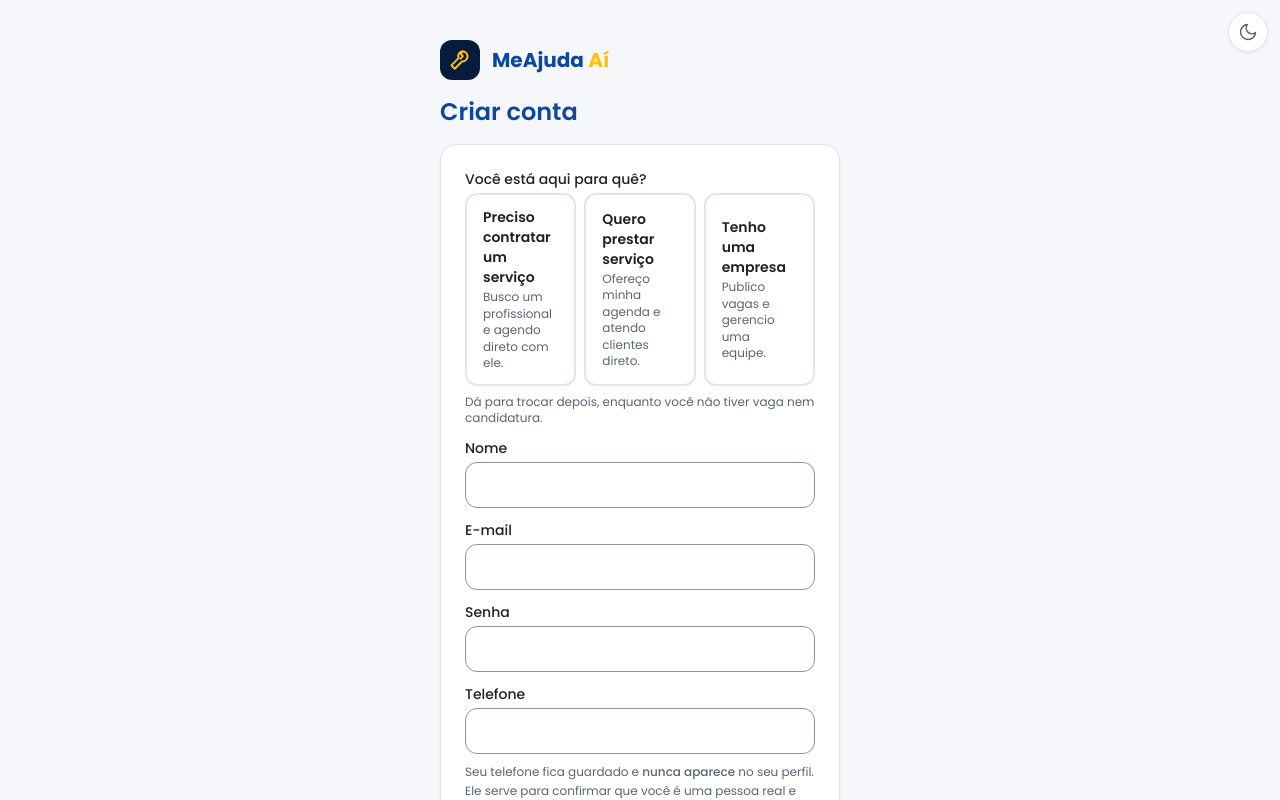
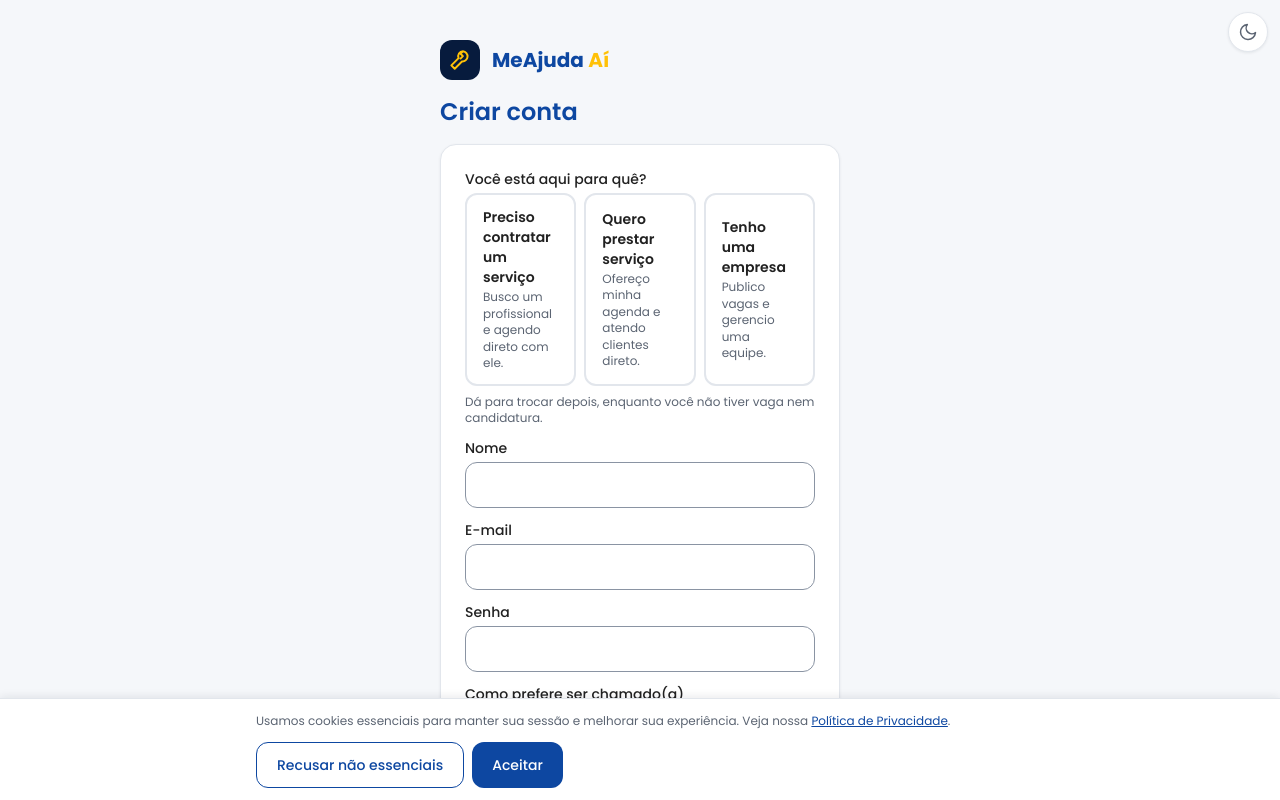
Before and after one commit to DRoqueProgrammer/meajudaai, a Next.js app: page /cadastro in a window 1280 px wide. Shown: the top 800 px of the page. Built offline with nearby package versions, Linux system fonts and the light colour scheme.

Commit message:
feat: genero no cadastro com saudacao personalizada, banner de consentimento de cookies
Co-Authored-By: Claude Sonnet 5 <noreply@anthropic.com>

```diff
--- a/app/(app)/inicio/page.tsx
+++ b/app/(app)/inicio/page.tsx
@@ -4,6 +4,7 @@ import { getAllowedModules } from "@/lib/auth/modules";
 import { createServerClient } from "@/lib/supabase/server";
 import { VagaCard } from "@/components/vaga-card";
 import { PANEL_MODULES } from "@/lib/modules";
+import { boasVindas } from "@/lib/saudacao";
 
 function saudacao(): string {
   const h = new Date().getHours();
@@ -78,7 +79,7 @@ export default async function InicioPage() {
   const sb = await createServerClient();
   const { data: perfil } = await sb
     .from("profiles")
-    .select("nome, cidade")
+    .select("nome, cidade, genero")
     .eq("user_id", user!.id)
     .maybeSingle();
   const primeiroNome = (perfil?.nome ?? "").split(" ")[0] || "por aí";
@@ -136,7 +137,7 @@ export default async function InicioPage() {
       <div>
         <p className="text-xs font-semibold uppercase tracking-wide text-muted">{painel}</p>
         <h1 className="mt-1 text-2xl font-bold tracking-tight">
-          Olá, {primeiroNome}! {saudacao()}.
+          {boasVindas(perfil?.genero ?? null, primeiroNome)} {saudacao()}.
         </h1>
         <p className="mt-1 text-sm text-muted">O que você precisa hoje?</p>
       </div>
--- a/app/(auth)/cadastro/form.tsx
+++ b/app/(auth)/cadastro/form.tsx
@@ -124,6 +124,19 @@ export function CadastroForm({
           <input id="senha" name="senha" autoComplete="new-password" className="input" type="password" required />
         </div>
         <div>
+          <label className="label" htmlFor="genero">
+            Como prefere ser chamado(a)
+          </label>
+          <select id="genero" name="genero" className="input" defaultValue={v.genero ?? ""} required>
+            <option value="" disabled>
+              — selecione —
+            </option>
+            <option value="masculino">Bem-vindo</option>
+            <option value="feminino">Bem-vinda</option>
+            <option value="prefiro_nao_responder">Bem-vinde (prefiro não informar gênero)</option>
+          </select>
+        </div>
+        <div>
           <label className="label" htmlFor="telefone">
             Telefone
           </label>
--- a/app/layout.tsx
+++ b/app/layout.tsx
@@ -1,5 +1,6 @@
 import type { Metadata, Viewport } from "next";
 import "./globals.css";
+import { CookieConsent } from "@/components/cookie-consent";
 
 export const metadata: Metadata = {
   title: "MeAjuda Aí",
@@ -39,7 +40,10 @@ export default function RootLayout({ children }: { children: React.ReactNode })
           rel="stylesheet"
         />
       </head>
-      <body className="font-sans antialiased">{children}</body>
+      <body className="font-sans antialiased">
+        {children}
+        <CookieConsent />
+      </body>
     </html>
   );
 }
--- /dev/null
+++ b/components/cookie-consent.tsx
@@ -0,0 +1,52 @@
+"use client";
+
+import { useEffect, useState } from "react";
+import Link from "next/link";
+
+const CHAVE = "maa-cookies-aceitos";
+
+/** Banner de consentimento de cookies (ROADMAP.md §13) — aparece até o visitante decidir; guarda a escolha em localStorage. */
+export function CookieConsent() {
+  const [visivel, setVisivel] = useState(false);
+
+  useEffect(() => {
+    try {
+      if (!localStorage.getItem(CHAVE)) setVisivel(true);
+    } catch {
+      // Sem localStorage (modo privado, etc.) — não bloqueia o uso, só não mostra o banner.
+    }
+  }, []);
+
+  function decidir(valor: "aceito" | "recusado") {
+    try {
+      localStorage.setItem(CHAVE, valor);
+    } catch {
+      // segue sem salvar
+    }
+    setVisivel(false);
+  }
+
+  if (!visivel) return null;
+
+  return (
+    <div className="fixed inset-x-0 bottom-0 z-50 border-t border-line bg-card px-4 py-3 shadow-[0_-2px_8px_rgba(15,23,42,0.08)]">
+      <div className="mx-auto flex max-w-3xl flex-wrap items-center justify-between gap-3">
+        <p className="text-xs leading-relaxed text-muted">
+          Usamos cookies essenciais para manter sua sessão e melhorar sua experiência. Veja nossa{" "}
+          <Link href="/privacidade" className="text-brand underline">
+            Política de Privacidade
+          </Link>
+          .
+        </p>
+        <div className="flex gap-2">
+          <button type="button" onClick={() => decidir("recusado")} className="btn-ghost px-3 py-1.5 text-xs">
+            Recusar não essenciais
+          </button>
+          <button type="button" onClick={() => decidir("aceito")} className="btn-brand px-3 py-1.5 text-xs">
+            Aceitar
+          </button>
+        </div>
+      </div>
+    </div>
+  );
+}
--- a/lib/actions/auth.ts
+++ b/lib/actions/auth.ts
@@ -55,6 +55,7 @@ export async function cadastrarAction(_estado: EstadoForm, fd: FormData): Promis
     cidade,
     estado,
     tipo_base: tipoBaseAlvo,
+    genero: campo(fd, "genero"),
   });
   if (!parsed.success) {
     const issue = parsed.error.issues[0];
@@ -97,6 +98,7 @@ export async function cadastrarAction(_estado: EstadoForm, fd: FormData): Promis
     cidade: d.cidade,
     estado: d.estado,
     tipo_base: d.tipo_base,
+    genero: d.genero,
   });
   const { error: piiErr } = await admin
     .from("profiles_pii")
--- /dev/null
+++ b/lib/saudacao.ts
@@ -0,0 +1,5 @@
+/** Saudação de boas-vindas respeitando o gênero cadastrado (ROADMAP.md §12). */
+export function boasVindas(genero: string | null, nome: string): string {
+  const prefixo = genero === "masculino" ? "Bem-vindo" : genero === "feminino" ? "Bem-vinda" : "Bem-vinde";
+  return `${prefixo}, ${nome}!`;
+}
--- a/lib/validation.ts
+++ b/lib/validation.ts
@@ -11,6 +11,7 @@ export const CadastroSchema = z.object({
   estado: z.string().min(2).max(2),
   // "funcionario" só é válido no cadastro-via-convite (a action barra fora dele).
   tipo_base: z.enum(["admin", "prestador_servico", "cliente", "funcionario"]),
+  genero: z.enum(["masculino", "feminino", "prefiro_nao_responder"]),
 });
 export type CadastroInput = z.infer<typeof CadastroSchema>;
 
```
Also changed, not shown: 1 other file (tests, documents, lock files or other folders).
